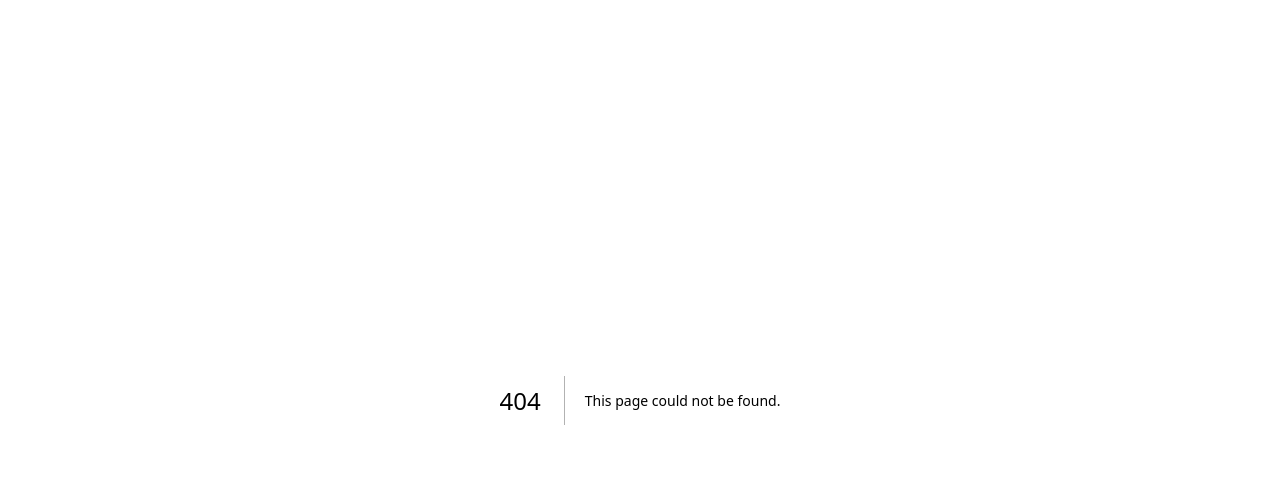
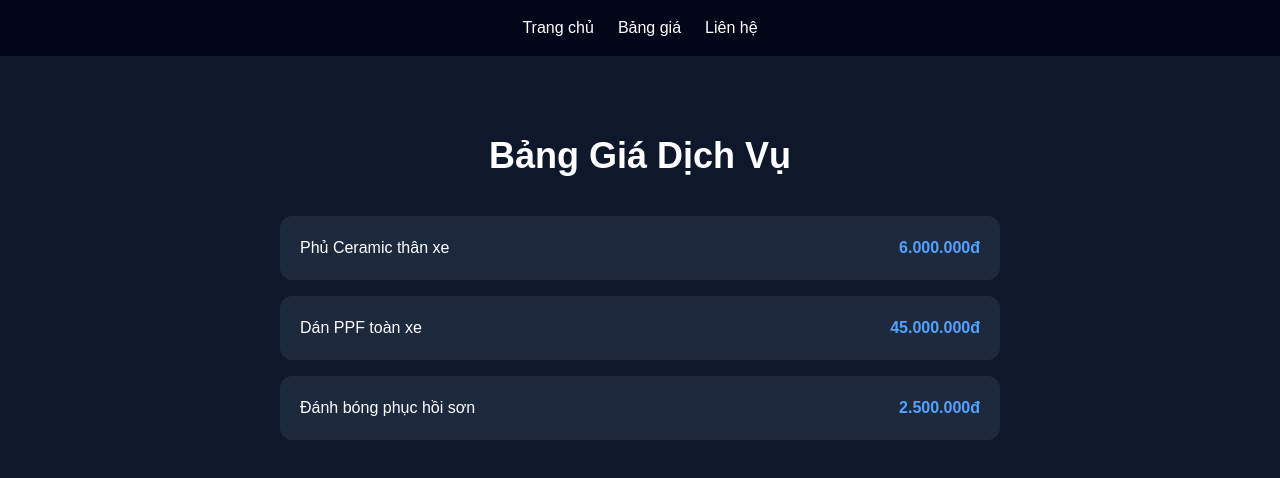
Before and after one commit to garabinhminhqn-glitch/detailing-web, a Next.js app: page /bang-gia in a window 1280 px wide. Before the commit this address had no page. Shown: the top 478 px of the page. Built offline with nearby package versions, Linux system fonts and the light colour scheme.

Commit message:
Them trang bang gia, lien he va menu

```diff
--- /dev/null
+++ b/app/bang-gia/page.tsx
@@ -0,0 +1,25 @@
+export default function BangGia() {
+  return (
+    <main className="min-h-screen bg-slate-900 text-white">
+      <section className="max-w-3xl mx-auto px-6 py-20">
+        <h1 className="text-4xl font-bold mb-10 text-center">
+          Bảng Giá Dịch Vụ
+        </h1>
+        <div className="space-y-4">
+          <div className="flex justify-between bg-slate-800 rounded-xl p-5">
+            <span>Phủ Ceramic thân xe</span>
+            <span className="text-blue-400 font-semibold">6.000.000đ</span>
+          </div>
+          <div className="flex justify-between bg-slate-800 rounded-xl p-5">
+            <span>Dán PPF toàn xe</span>
+            <span className="text-blue-400 font-semibold">45.000.000đ</span>
+          </div>
+          <div className="flex justify-between bg-slate-800 rounded-xl p-5">
+            <span>Đánh bóng phục hồi sơn</span>
+            <span className="text-blue-400 font-semibold">2.500.000đ</span>
+          </div>
+        </div>
+      </section>
+    </main>
+  );
+}
--- a/app/layout.tsx
+++ b/app/layout.tsx
@@ -13,17 +13,30 @@
 });
 
 export const metadata: Metadata = {
-  title: "Create Next App",
-  description: "Generated by create next app",
+  title: "Detailing Center",
+  description: "Chăm sóc xe chuyên nghiệp - phủ ceramic, dán PPF, đánh bóng",
 };
 
 export default function RootLayout({ children }: LayoutProps<"/">) {
   return (
     <html
-      lang="en"
+      lang="vi"
       className={`${geistSans.variable} ${geistMono.variable} h-full antialiased`}
     >
-      <body className="min-h-full flex flex-col">{children}</body>
+      <body className="min-h-full flex flex-col">
+        <nav className="bg-slate-950 text-white px-6 py-4 flex gap-6 justify-center">
+          <a href="/" className="hover:text-blue-400">
+            Trang chủ
+          </a>
+          <a href="/bang-gia" className="hover:text-blue-400">
+            Bảng giá
+          </a>
+          <a href="/lien-he" className="hover:text-blue-400">
+            Liên hệ
+          </a>
+        </nav>
+        {children}
+      </body>
     </html>
   );
 }
--- /dev/null
+++ b/app/lien-he/page.tsx
@@ -0,0 +1,20 @@
+export default function LienHe() {
+  return (
+    <main className="min-h-screen bg-slate-900 text-white">
+      <section className="max-w-2xl mx-auto px-6 py-20 text-center">
+        <h1 className="text-4xl font-bold mb-6">Liên Hệ & Đặt Lịch</h1>
+        <p className="text-slate-300 mb-8">
+          Gọi ngay để được tư vấn và đặt lịch chăm sóc xe.
+        </p>
+        <div className="space-y-3 text-lg">
+          <p>
+            📞 Hotline:{" "}
+            <span className="text-blue-400 font-semibold">0900 000 000</span>
+          </p>
+          <p>📍 Địa chỉ: 123 Đường ABC, Quận XYZ</p>
+          <p>🕐 Giờ mở cửa: 8h00 - 18h00 hằng ngày</p>
+        </div>
+      </section>
+    </main>
+  );
+}
```
